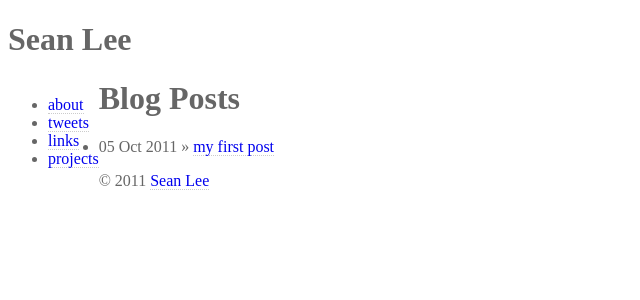
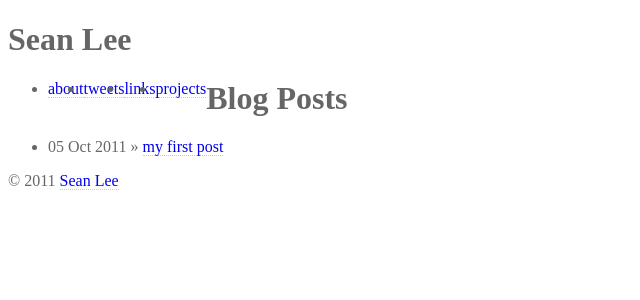
Before and after one commit to lisongx/notimportant.org, a Jekyll site: the page built from index.html, in a window 1280 px wide. Shown: the top 300 px of the page, without its empty margins (0-640 px from the left). Built offline with Jekyll 4.4.1, drawn with Linux system fonts in a browser that asks for light colours.

Commit message:
change the selector

```diff
--- a/css/style.css
+++ b/css/style.css
@@ -1,7 +1,7 @@
 body {
     color: #666;
 }
-header ul {
+header li {
     float: left;
 }
 a:link {
```
